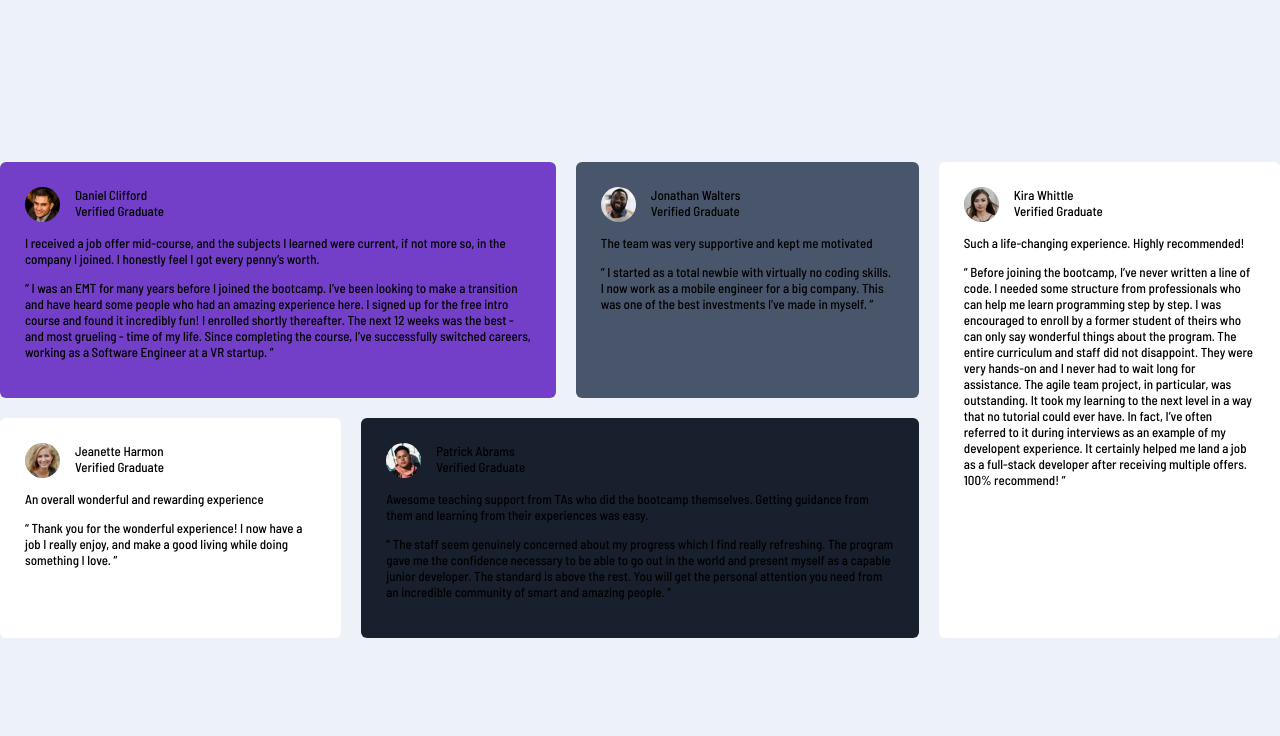
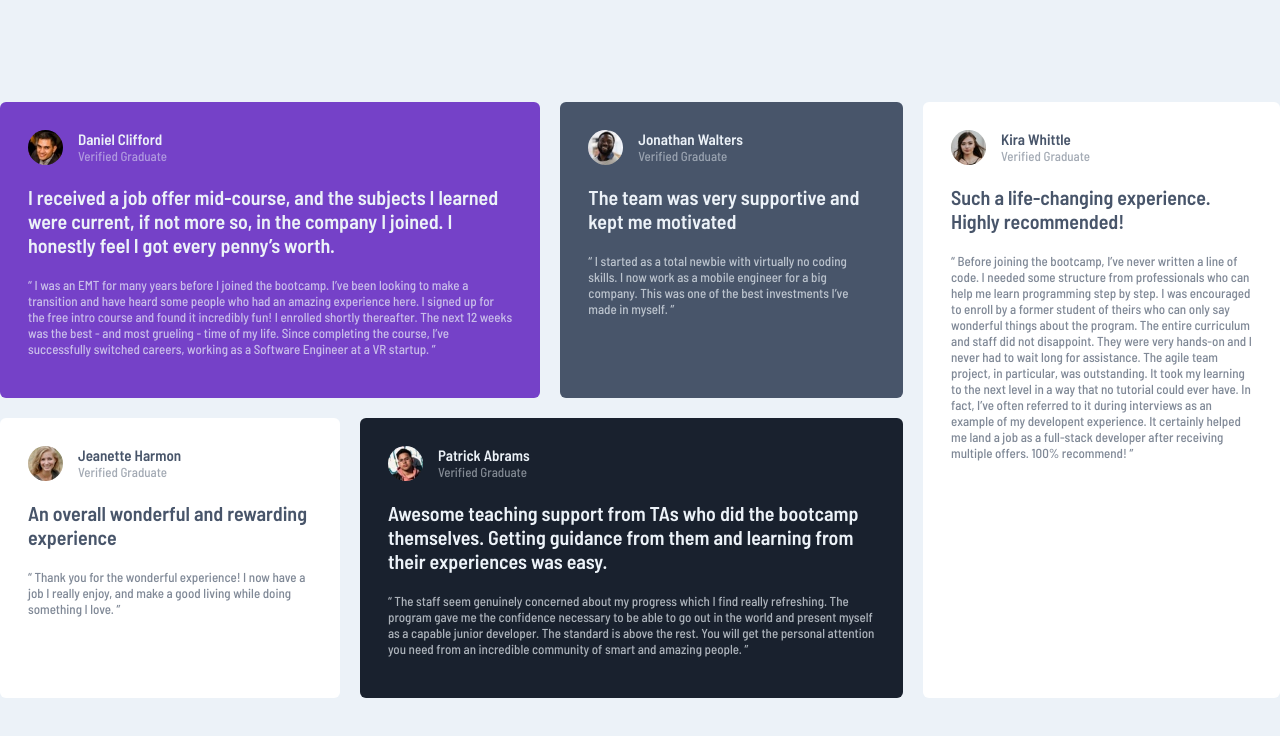
Before and after one commit to Sina-Arasteh/testimonials-grid-section-in-html-css, a plain HTML site: page index.html in a window 1280 px wide. Drawn offline with Linux system fonts and the light colour scheme.

Commit message:
Work on font sizes and colors

```diff
--- a/index.html
+++ b/index.html
@@ -21,14 +21,14 @@
                 <img src="images/image-daniel.jpg" alt="Daniel Clifford's profile photo">
                 <div>
                     <p class="name-group-one">Daniel Clifford</p>
-                    <p class="VerGra">Verified Graduate</p>
+                    <p class="ver-group-one">Verified Graduate</p>
                 </div>
             </div>
-            <p class="heading-group-one-group-two">
+            <p class="heading-group-one">
                 I received a job offer mid-course, and the subjects I learned were current, if not more so,
                 in the company I joined. I honestly feel I got every penny’s worth.
             </p>
-            <p>
+            <p class="rev-group-one">
                 “ I was an EMT for many years before I joined the bootcamp. I’ve been looking to make a
                 transition and have heard some people who had an amazing experience here. I signed up
                 for the free intro course and found it incredibly fun! I enrolled shortly thereafter.
@@ -41,13 +41,13 @@
                 <img src="images/image-jonathan.jpg" alt="Jonathan Walters' profile photo">
                 <div>
                     <p class="name-group-one">Jonathan Walters</p>
-                    <p class="VerGra">Verified Graduate</p>
+                    <p class="ver-group-one">Verified Graduate</p>
                 </div>
             </div>
-            <p class="heading-group-one-group-two">
+            <p class="heading-group-one">
                 The team was very supportive and kept me motivated
             </p>
-            <p>
+            <p class="rev-group-one">
                 “ I started as a total newbie with virtually no coding skills. I now work as a mobile engineer
                 for a big company. This was one of the best investments I’ve made in myself. ”
             </p>
@@ -57,13 +57,13 @@
                 <img src="images/image-jeanette.jpg" alt="Jeanette Harmon's profile photo">
                 <div>
                     <p class="name-group-two">Jeanette Harmon</p>
-                    <p class="VerGra">Verified Graduate</p>
+                    <p class="ver-group-two">Verified Graduate</p>
                 </div>
             </div>
             <p class="heading-group-two">
                 An overall wonderful and rewarding experience
             </p>
-            <p>
+            <p class="rev-group-two">
                 “ Thank you for the wonderful experience! I now have a job I really enjoy, and make a good living
                 while doing something I love. ”
             </p>
@@ -73,14 +73,14 @@
                 <img src="images/image-patrick.jpg" alt="Patrick Abrams' profile photo">
                 <div>
                     <p class="name-group-one">Patrick Abrams</p>
-                    <p class="VerGra">Verified Graduate</p>
+                    <p class="ver-group-one">Verified Graduate</p>
                 </div>
             </div>
-            <p class="heading-group-one-group-two">
+            <p class="heading-group-one">
                 Awesome teaching support from TAs who did the bootcamp themselves. Getting guidance from them and
                 learning from their experiences was easy.
             </p>
-            <p>
+            <p class="rev-group-one">
                 “ The staff seem genuinely concerned about my progress which I find really refreshing. The program
                 gave me the confidence necessary to be able to go out in the world and present myself as a capable
                 junior developer. The standard is above the rest. You will get the personal attention you need from
@@ -92,13 +92,13 @@
                 <img src="images/image-kira.jpg" alt="Kira Whittle's profile photo">
                 <div>
                     <p class="name-group-two">Kira Whittle</p>
-                    <p class="VerGra">Verified Graduate</p>
+                    <p class="ver-group-two">Verified Graduate</p>
                 </div>
             </div>
             <p class="heading-group-two">
                 Such a life-changing experience. Highly recommended!
             </p>
-            <p>
+            <p class="rev-group-two">
                 “ Before joining the bootcamp, I’ve never written a line of code. I needed some structure from
                 professionals who can help me learn programming step by step. I was encouraged to enroll by a former
                 student of theirs who can only say wonderful things about the program. The entire curriculum and staff
--- a/style.css
+++ b/style.css
@@ -1,6 +1,4 @@
 body {
-    /* background-color: #edf2f8; */
-    /* background-color: hsl(0, 0%, 81%); */
     background-color: hsl(210, 46%, 95%);
     /* padding: 10%; */
     /* height: 97nh; */
@@ -26,32 +24,32 @@ body {
 
 .grid-items {
     border-radius: 6px;
-    padding: 25px;
+    padding: 28px;
 }
 
 #item1 {
     grid-area: 1 / 1 / 2 / 3;
-    background-color: #733fc8;
+    background-color: hsl(263, 55%, 52%);
 }
 
 #item2 {
     grid-area: 1 / 3 / 2 / 4;
-    background-color: #49556b;
+    background-color: hsl(217, 19%, 35%);
 }
 
 #item3 {
     grid-area: 2 / 1 / 3 / 2;
-    background-color: #ffffff;
+    background-color: hsl(0, 0%, 100%);
 }
 
 #item4 {
     grid-area: 2 / 2 / 3 / 4;
-    background-color: #18202d;
+    background-color: hsl(219, 29%, 14%);
 }
 
 #item5 {
     grid-area: 1 / 4 / 3 / 5;
-    background-color: #ffffff;
+    background-color: hsl(0, 0%, 100%);
 }
 
 .flex-container {
@@ -67,7 +65,43 @@ img {
     margin-right: 15px;
 }
 
-.name-group-one, .name-group-two, .VerGra {
+.name-group-one, .name-group-two, .ver-group-one, .ver-group-two {
     margin: 0;
     padding: 0;
 }
+
+.name-group-one, .heading-group-one {
+    color: hsl(210, 46%, 95%);
+    font-weight: 600;
+}
+
+.name-group-two, .heading-group-two {
+    color: hsl(217, 19%, 35%);
+    font-weight: 600;
+}
+
+.name-group-one, .name-group-two {
+    font-size: 15px;
+
+}
+
+.heading-group-one, .heading-group-two {
+    font-size: 20px;
+
+}
+
+.ver-group-one{
+    color: hsl(210, 46%, 95%, 0.5);
+}
+
+.ver-group-two {
+    color: hsl(217, 19%, 35%, 0.5);
+}
+
+.rev-group-one {
+    color: hsl(210, 46%, 95%, 0.7);
+}
+
+.rev-group-two {
+    color: hsl(217, 19%, 35%, 0.7);
+}
```
